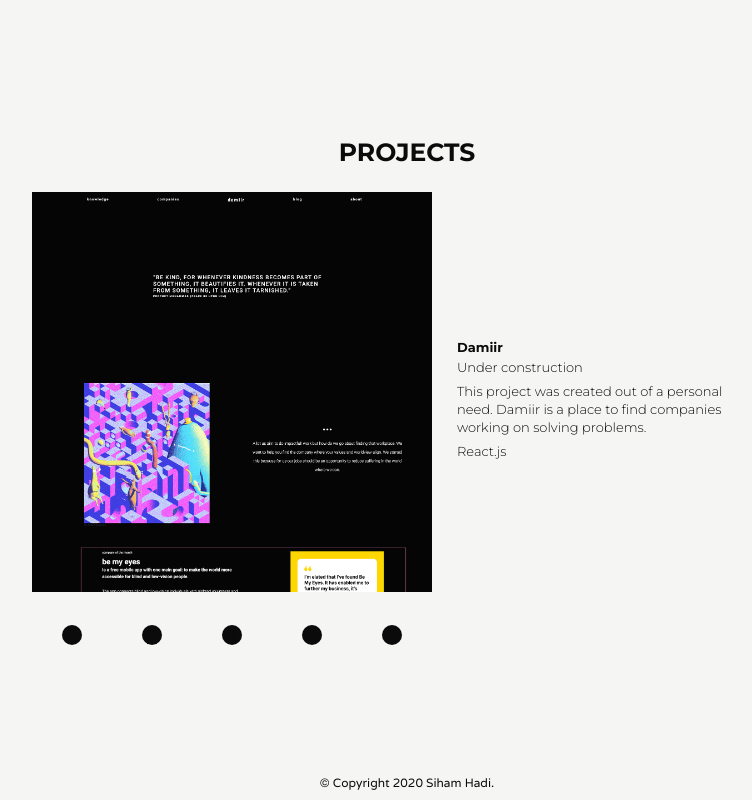
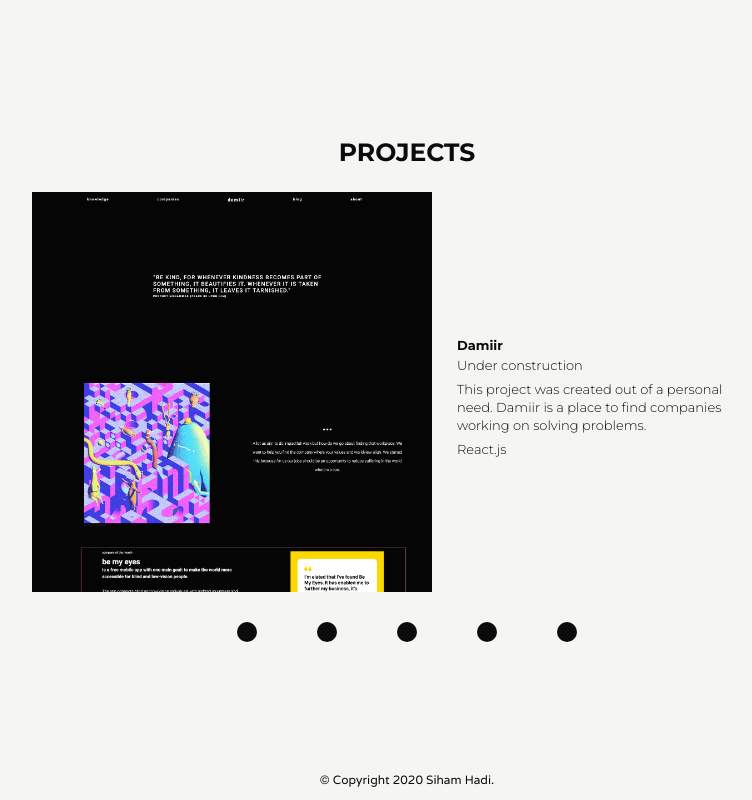
Before and after one commit to csobr/personal-website, a Next.js app: page / in a window 1280 px wide. Shown: the part 583-1383 px from the top of the page, without its empty margins (233-985 px from the left). Built offline with nearby package versions, Linux system fonts and the light colour scheme.

Commit message:
image height projects

```diff
--- a/src/styles/main.scss
+++ b/src/styles/main.scss
@@ -303,6 +303,7 @@
 .projects--wrapper {
   @include center();
   width: 100%;
+  height: auto;
   padding-bottom: 4rem;
   flex-direction: column;
   font-family: "Montserrat", sans-serif;
@@ -331,7 +332,7 @@
 .item {
   display: flex;
   flex-direction: row;
-  height: 100%;
+  height: auto;
   width: 75rem;
 
   -webkit-animation: fadein 2s; /* Safari, Chrome and Opera > 12.1 */
@@ -396,8 +397,13 @@
   }
 }
 
-.item--image img {
+.item--image {
   width: 40rem;
+  height: 40rem;
+  img {
+    width: 40rem;
+  }
+
   @media (max-width: 415px) {
     width: 40rem;
   }
@@ -428,6 +434,7 @@
   display: row;
   list-style: none;
   justify-content: space-around;
+  margin: 0 auto;
   width: 40rem;
   list-style-type: none;
   padding-top: 3rem;
```
